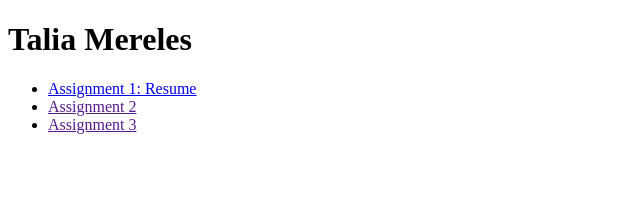
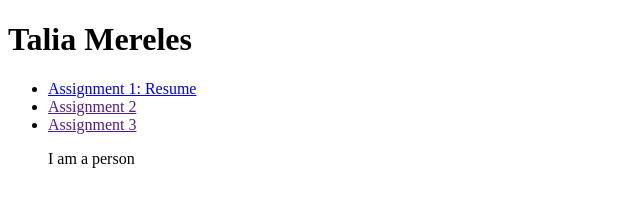
Before and after one commit to taliamereles22/cim111, a plain HTML site: page hw/index.html in a window 1280 px wide. Shown: the full height of the page, 0-640 px from the left. Drawn offline with Linux system fonts and the light colour scheme.

Commit message:
added p tag

```diff
--- a/hw/index.html
+++ b/hw/index.html
@@ -13,7 +13,7 @@
     <li><a href="resume/index.html">Assignment 1: Resume</a></li>
     <li><a href="">Assignment 2</a></li>
     <li><a href="">Assignment 3</a></li>
-    <p></p>
+    <p>I am a person</p>
 
   </ul>
 </body>
```
